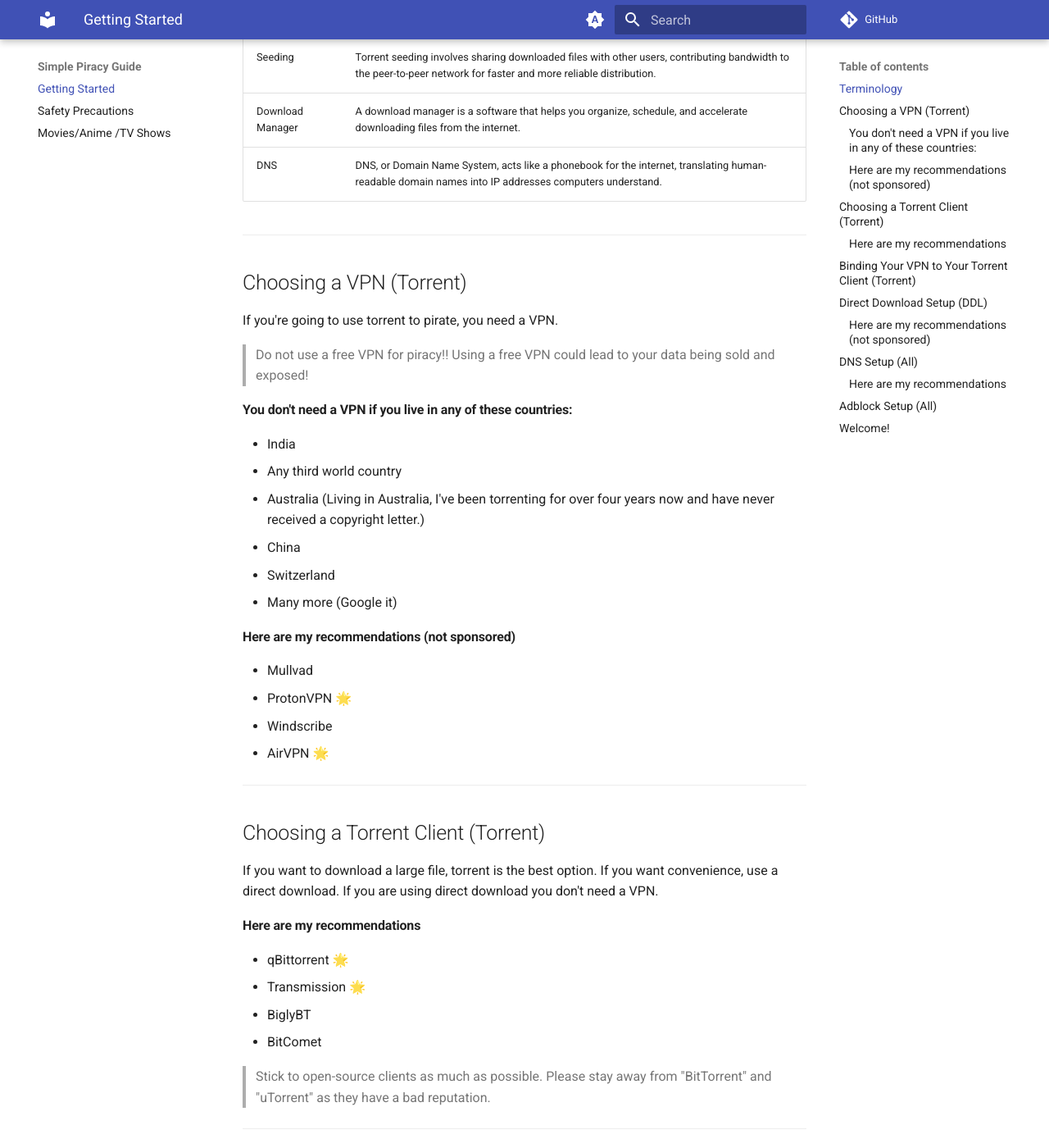
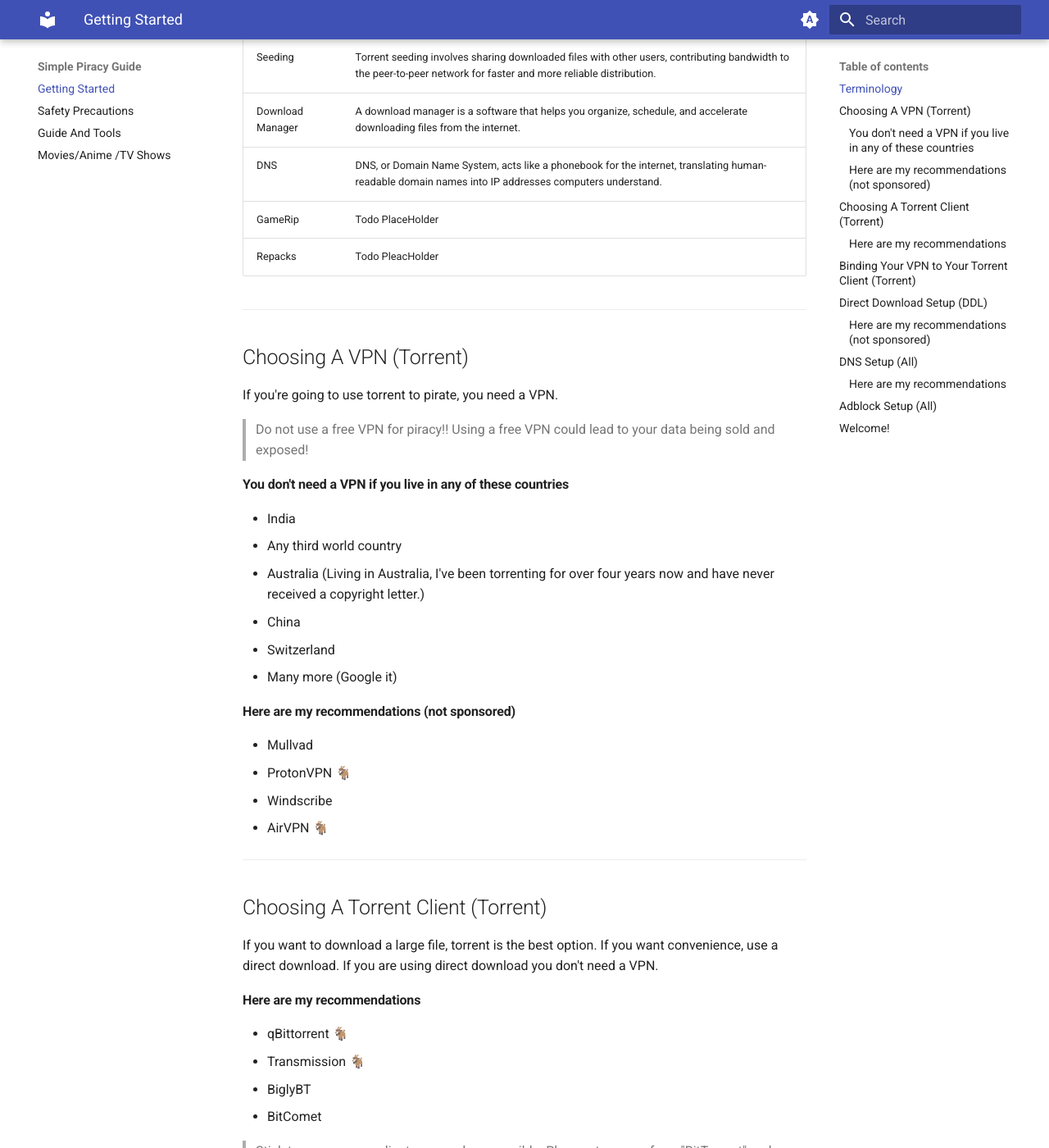
Before and after one commit to eli32-vlc/simple-piracy-guide, an MkDocs documentation site: the page built from docs/index.md, in a window 1280 px wide and 1400 px high, scrolled down 1017 px. Shown: the whole window at 82% size. Built offline with MkDocs 1.6.1 and Material for MkDocs 9.7.7, drawn with Linux system fonts in a browser that asks for light colours; comment, search, counter and statistics services are not loaded; some of the changed text lies outside the part shown.

Commit message:
added guides.md

```diff
--- a/docs/index.md
+++ b/docs/index.md
@@ -18,15 +18,17 @@
 | Seeding | Torrent seeding involves sharing downloaded files with other users, contributing bandwidth to the peer-to-peer network for faster and more reliable distribution. |
 | Download Manager | A download manager is a software that helps you organize, schedule, and accelerate downloading files from the internet. |
 | DNS | DNS, or Domain Name System, acts like a phonebook for the internet, translating human-readable domain names into IP addresses computers understand. |
+| GameRip | Todo PlaceHolder |
+| Repacks | Todo PleacHolder |
 
 ---
-## Choosing a VPN (Torrent)
+## Choosing A VPN (Torrent)
 
 If you're going to use torrent to pirate, you need a VPN.
 
 > Do not use a free VPN for piracy!! Using a free VPN could lead to your data being sold and exposed!
 
-#### You don't need a VPN if you live in any of these countries:
+#### You don't need a VPN if you live in any of these countries
 
 - India
 - Any third world country
@@ -37,19 +39,18 @@
 
 #### Here are my recommendations (not sponsored)
 - Mullvad
-- ProtonVPN 🌟
+- ProtonVPN 🐐
 - Windscribe
-- AirVPN 🌟
-
+- AirVPN 🐐
 
 ---
-## Choosing a Torrent Client (Torrent)
+## Choosing A Torrent Client (Torrent)
 
 If you want to download a large file, torrent is the best option. If you want convenience, use a direct download. If you are using direct download you don't need a VPN.
 
 #### Here are my recommendations
-- qBittorrent 🌟
-- Transmission 🌟
+- qBittorrent 🐐
+- Transmission 🐐
 - BiglyBT
 - BitComet
 
@@ -71,9 +72,9 @@
 
 #### Here are my recommendations (not sponsored)
 
-- Neat Download Manager 🌟
-- Motrix 🌟
-- Internet Download Manager (Paid) 🌟
+- Neat Download Manager 🐐
+- Motrix 🐐
+- Internet Download Manager (Paid) 🐐
 - Free Download Manager
 - JDownloader 2
 
--- a/mkdocs.yml
+++ b/mkdocs.yml
@@ -1,10 +1,9 @@
 site_name: Simple Piracy Guide
-copyright: © Eason Li 2024 https://eason.cloud
+copyright: © Eason Li 2024 https://eason.cloud Made With ❤️ 🐐= Recommanded
 
 site_author: Eason Li
 
 site_description: Simple Piracy Guide For Noobs
-repo_url: https://github.com/eli32-vlc/simple-piracy-guide
 
 theme:
   name: material
@@ -33,4 +32,5 @@
 nav:
 - Getting Started: 'index.md'
 - Safety Precautions: 'safety-precautions.md'
+- Guide And Tools: 'guides.md'
 - Movies/Anime /TV Shows: 'movies-anime-tv.md'
```
Also changed, not shown: other parts of docs/index.md (+2 -1 lines), README.md (+3 -177 lines), docs/movies-anime-tv.md (+16 -13 lines), docs/safety-precautions.md (+2 -1 lines).
